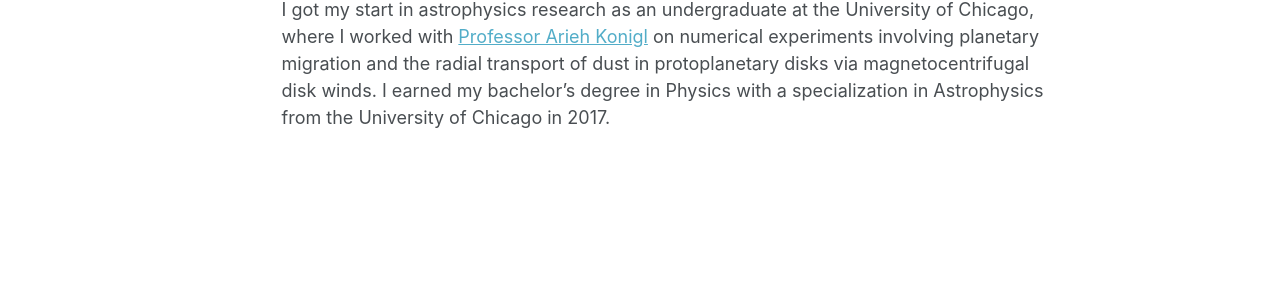
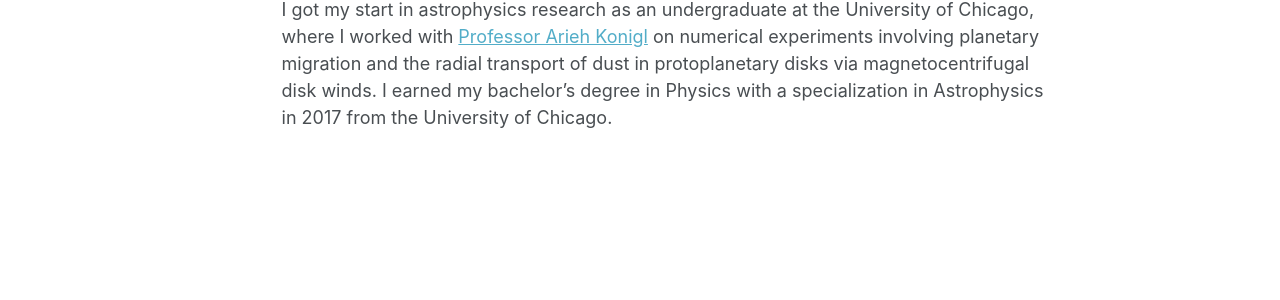
Before and after one commit to stevengiacalone/stevengiacalone.github.io, a Jekyll site: the page built from _pages/about.md, in a window 1280 px wide and 1319 px high. Shown: the part 766-1066 px from the top of the window. Built offline with Jekyll 4.4.1, drawn with Linux system fonts in a browser that asks for light colours; some web fonts are replaced.

```diff
--- a/_pages/about.md
+++ b/_pages/about.md
@@ -11,4 +11,4 @@ I am an NSF Astronomy & Astrophysics Postdoctoral Fellow at the California Insti
 
 I earned my PhD in Astrophysics in 2023 from the University of California, Berkeley. As a PhD student, I worked with [Professor Courtney Dressing](https://w.astro.berkeley.edu/~dressing/) to discover exoplanets using TESS and gain new insight into how properties like stellar mass and metallicity influence planetary populations. My thesis was particularly concerned with the discovery of hot, terrestrial planets that would make favorable targets for [JWST](https://science.nasa.gov/mission/webb/) and the demographics of planets orbiting [A-type stars](https://en.wikipedia.org/wiki/A-type_main-sequence_star), which are roughly twice as large and nearly twice as hot as the Sun. While working towards my degree, I gained an expertise in observational astronomy, having collected data using ground-based telescopes all over the world across more than 100 nights.
 
-I got my start in astrophysics research as an undergraduate at the University of Chicago, where I worked with [Professor Arieh Konigl](https://astro.uchicago.edu/people/arieh-konigl.php) on numerical experiments involving planetary migration and the radial transport of dust in protoplanetary disks via magnetocentrifugal disk winds. I earned my bachelor's degree in Physics with a specialization in Astrophysics from the University of Chicago in 2017.
+I got my start in astrophysics research as an undergraduate at the University of Chicago, where I worked with [Professor Arieh Konigl](https://astro.uchicago.edu/people/arieh-konigl.php) on numerical experiments involving planetary migration and the radial transport of dust in protoplanetary disks via magnetocentrifugal disk winds. I earned my bachelor's degree in Physics with a specialization in Astrophysics in 2017 from the University of Chicago.
```
